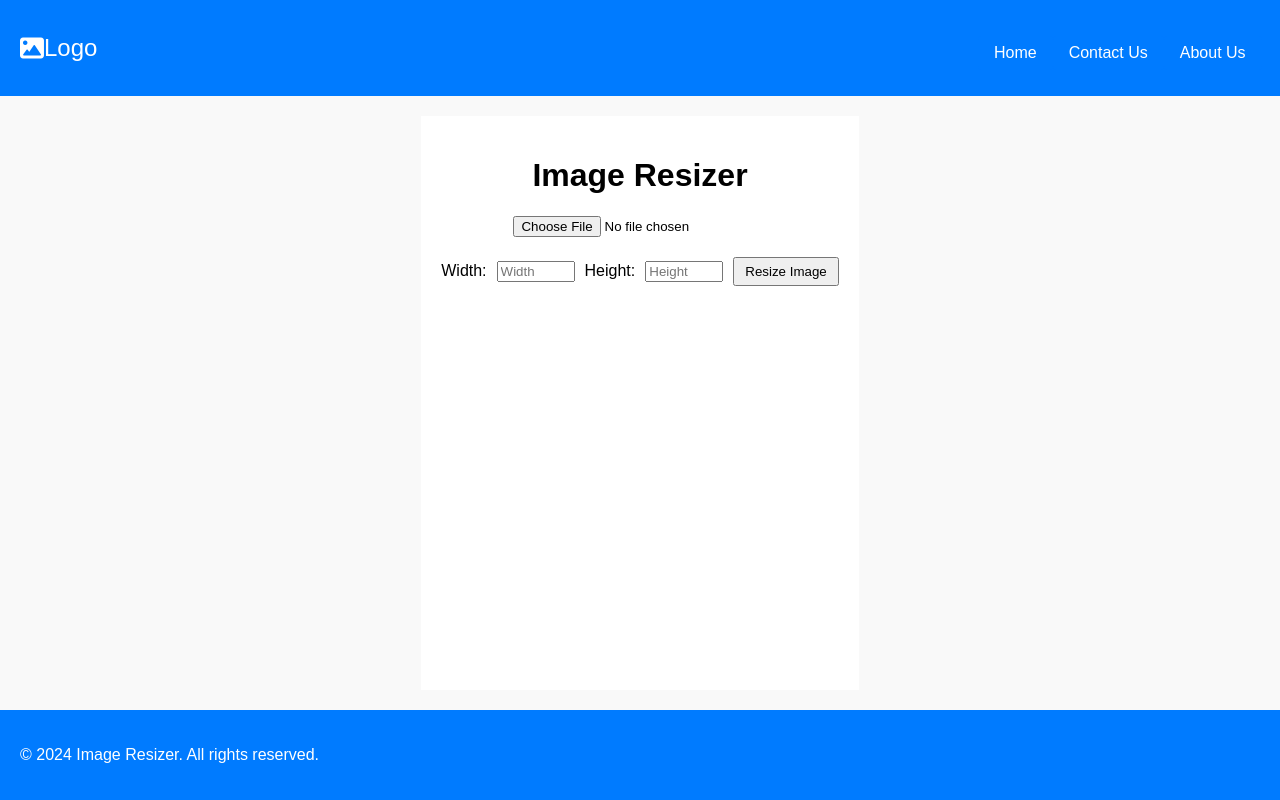
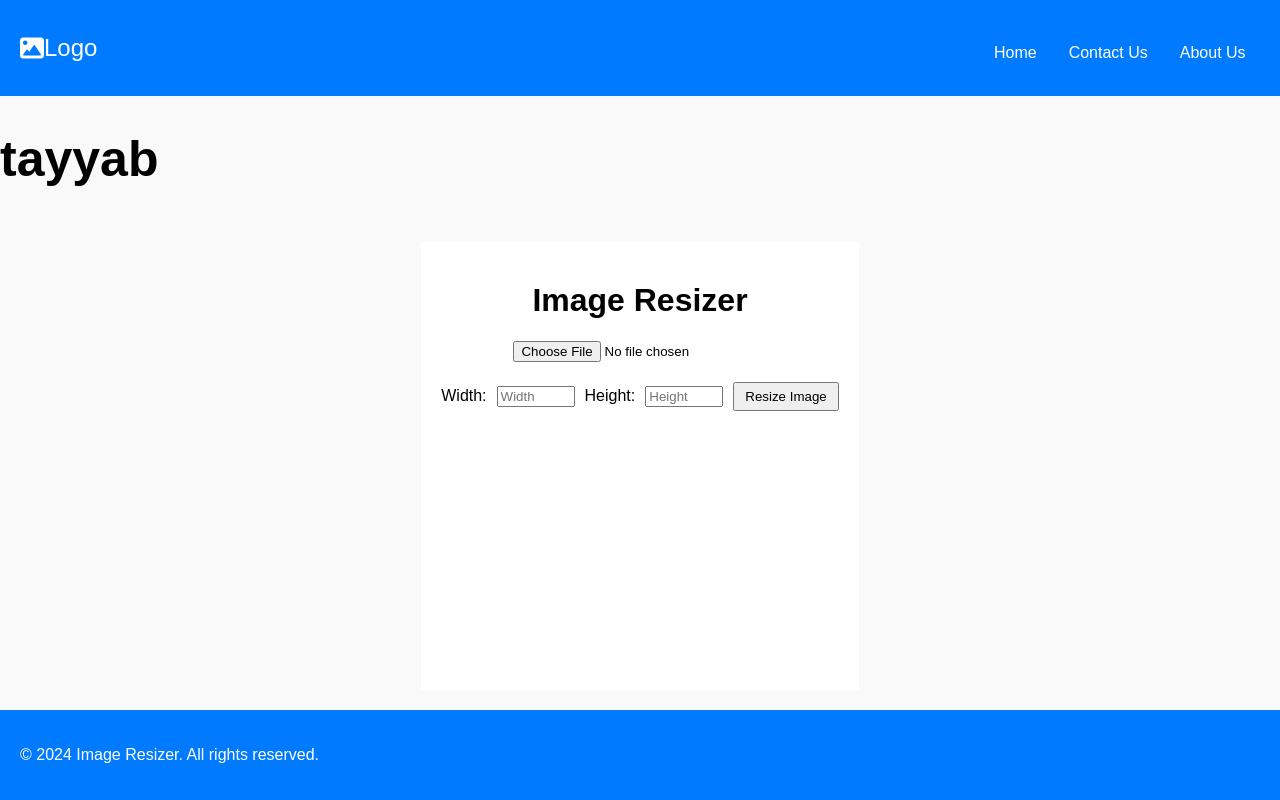
Before and after one commit to ProjectName09/imge-riszer, a plain HTML site: page index.html in a window 1280 px wide. Drawn offline with Linux system fonts and the light colour scheme.

Commit message:
update data

```diff
--- a/index.html
+++ b/index.html
@@ -170,10 +170,12 @@
     </style>
 </head>
 <body>
+
     <nav class="navbar">
         <div class="logo">
             <i class="fas fa-image"></i> Logo
         </div>
+
         <div class="menu-toggle" id="mobile-menu">
             <span class="bar"></span>
             <span class="bar"></span>
@@ -185,7 +187,7 @@
             <li><a href="#about">About Us</a></li>
         </ul>
     </nav>
-
+    <h1 style="font-size: 50px;">tayyab</h1>
     <div class="container">
         <h1>Image Resizer</h1>
         <input type="file" id="upload" accept="image/*" />
```
